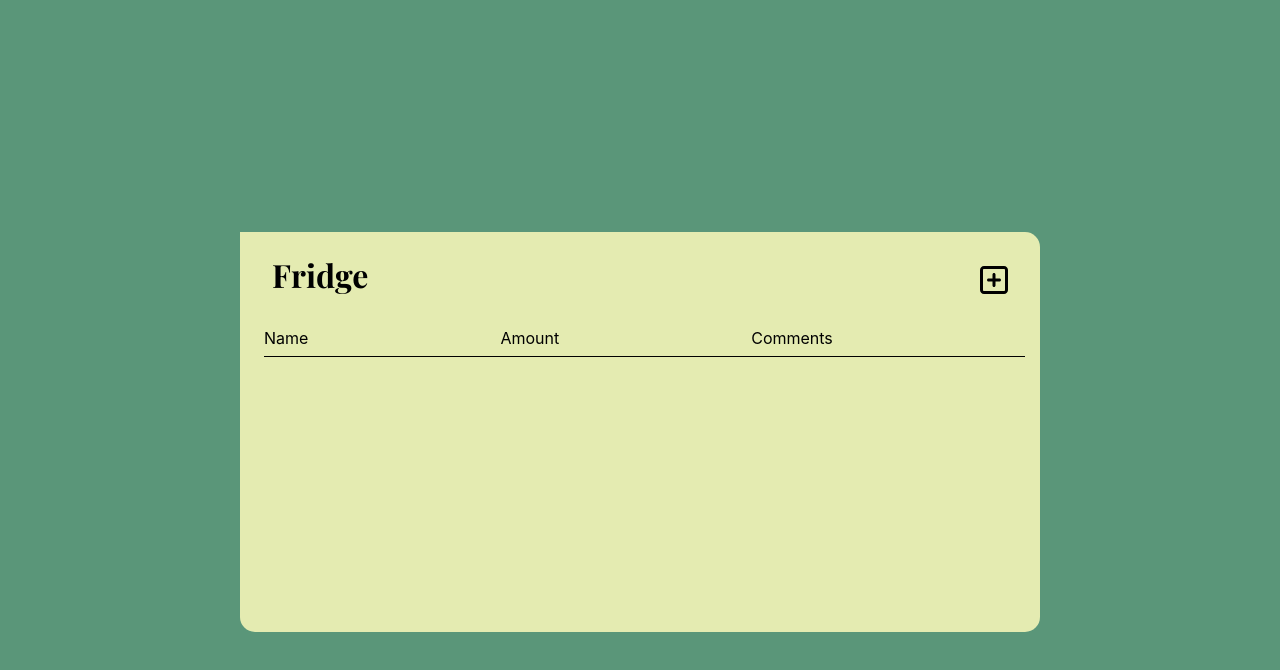
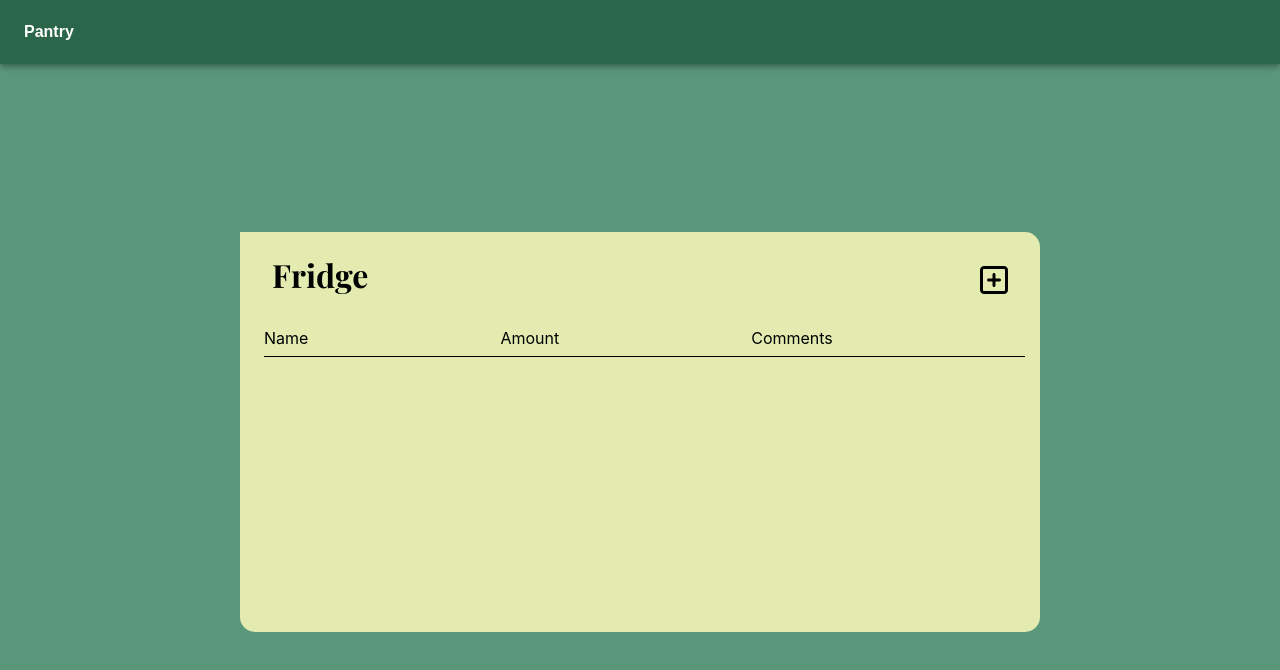
Before and after one commit to cjapar2/pantry-revised, a React (Create React App) app in the folder pantry-revised/: page / in a window 1280 px wide. Shown: the top 670 px of the page. Built offline with nearby package versions, Linux system fonts and the light colour scheme.

Commit message:
Added a topbar.

```diff
--- a/pantry-revised/src/components/TopBar.js
+++ b/pantry-revised/src/components/TopBar.js
@@ -1,10 +1,13 @@
-import { AppBar } from '@mui/material'
+import { AppBar, Toolbar } from '@mui/material'
 import React from 'react'
+import '../styles/TopBar.css'
 
 export function TopBar() {
   return (
     <div>
-        <AppBar position='static'></AppBar>
+        <AppBar className='AppBar'>
+            <Toolbar className='ToolBar'>Pantry</Toolbar>
+        </AppBar>
     </div>
   )
 }
--- /dev/null
+++ b/pantry-revised/src/styles/TopBar.css
@@ -0,0 +1,9 @@
+.AppBar {
+    position: absolute;
+}
+
+.ToolBar {
+    background-color: #2C664A;
+    font-family: sans-serif;
+    font-weight: 700;
+}
```
